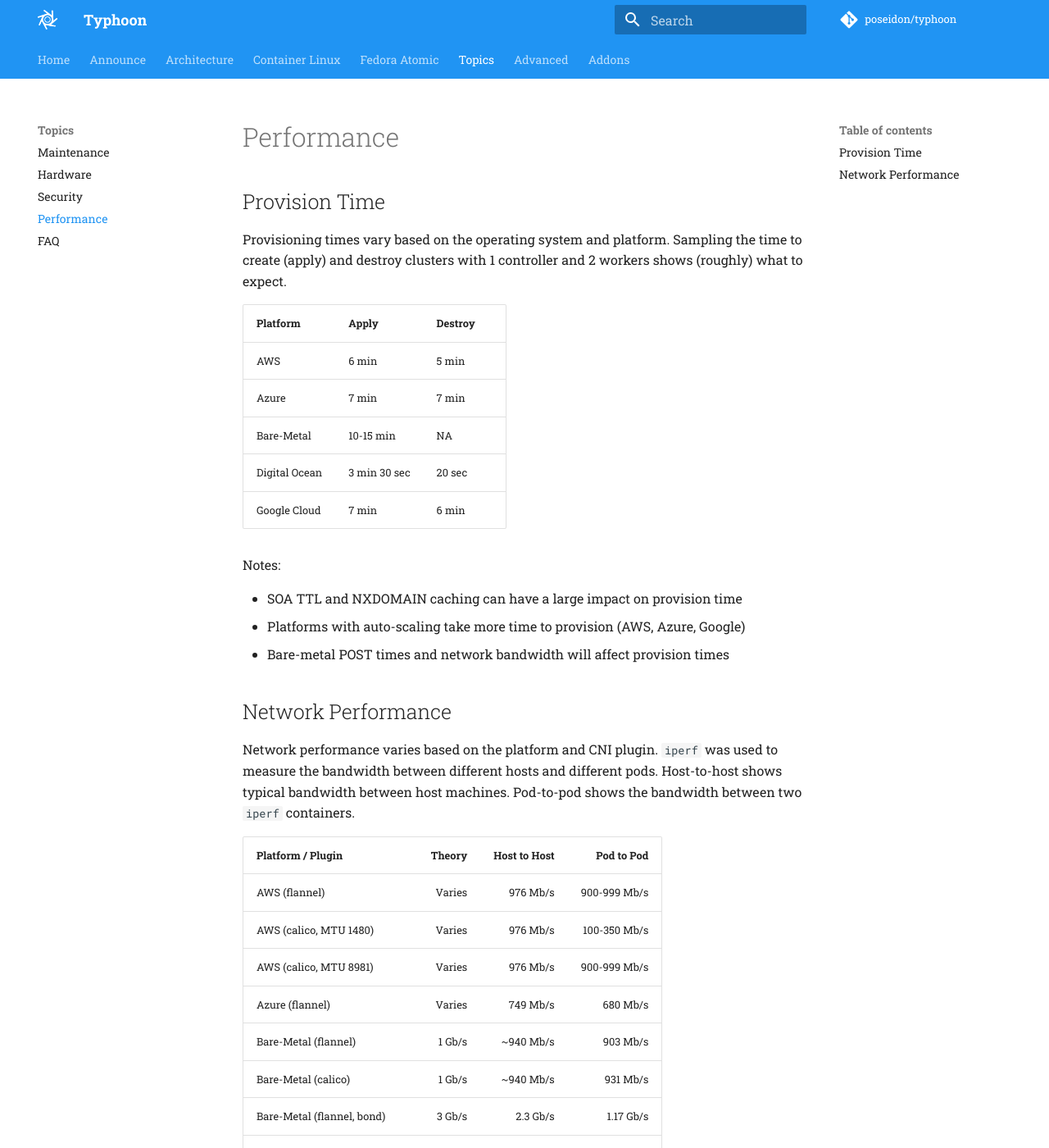
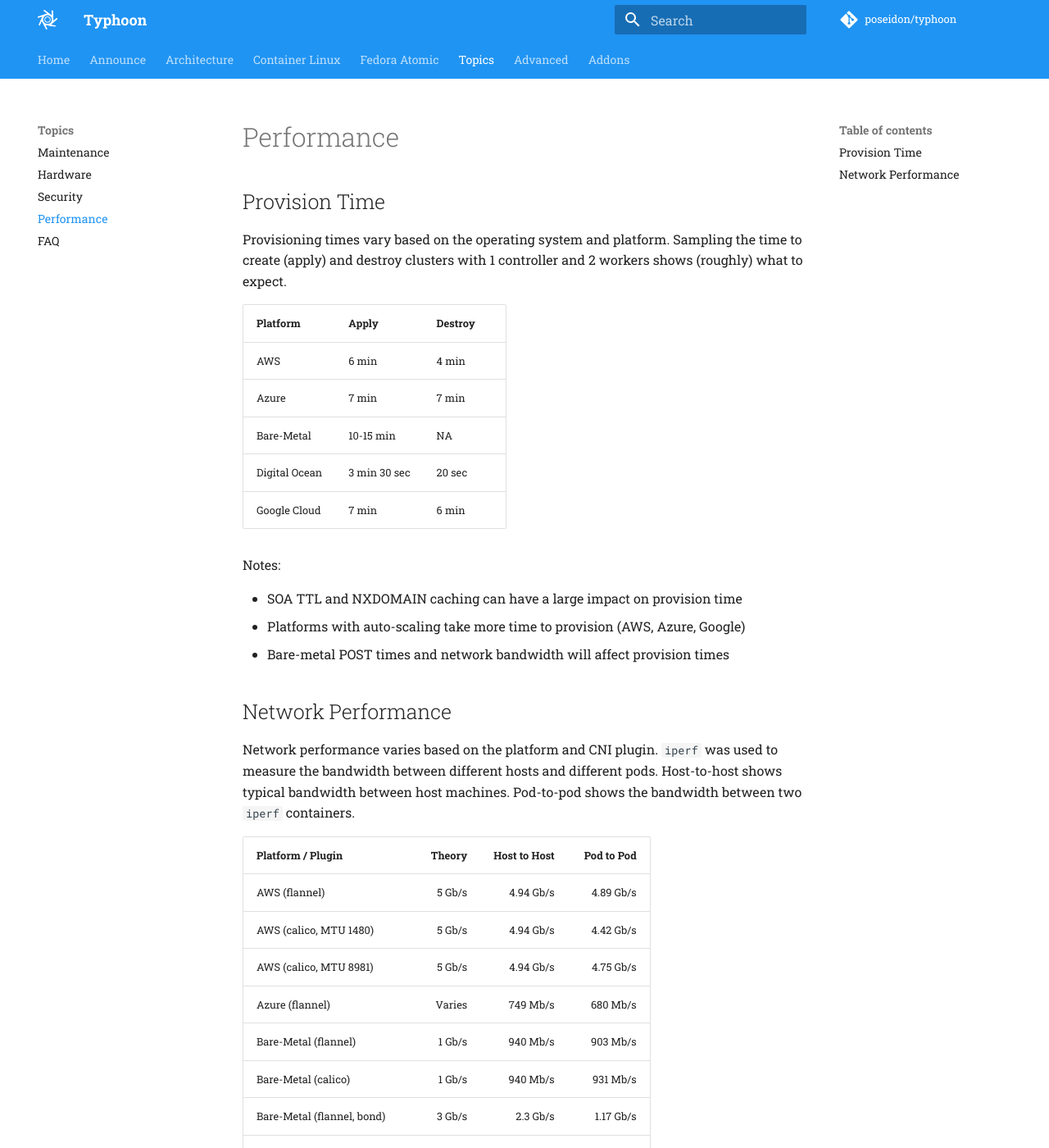
Before and after one commit to poseidon/typhoon, an MkDocs documentation site: the page built from docs/topics/performance.md, in a window 1280 px wide and 1400 px high. Shown: the whole window at 82% size. Built offline with MkDocs 1.6.1 and Material for MkDocs 9.7.7, drawn with Linux system fonts in a browser that asks for light colours; comment, search, counter and statistics services are not loaded.

```diff
--- a/docs/topics/performance.md
+++ b/docs/topics/performance.md
@@ -6,7 +6,7 @@ Provisioning times vary based on the operating system and platform. Sampling the
 
 | Platform      | Apply | Destroy |
 |---------------|-------|---------|
-| AWS           | 6 min | 5 min   |
+| AWS           | 6 min | 4 min   |
 | Azure         | 7 min | 7 min   |
 | Bare-Metal    | 10-15 min | NA  |
 | Digital Ocean | 3 min 30 sec | 20 sec |
@@ -24,12 +24,12 @@ Network performance varies based on the platform and CNI plugin. `iperf` was use
 
 | Platform / Plugin          | Theory | Host to Host | Pod to Pod   |
 |----------------------------|-------:|-------------:|-------------:|
-| AWS (flannel)              | Varies | 976 Mb/s     | 900-999 Mb/s |
-| AWS (calico, MTU 1480)     | Varies | 976 Mb/s     | 100-350 Mb/s |
-| AWS (calico, MTU 8981)     | Varies | 976 Mb/s     | 900-999 Mb/s |
-| Azure (flannel)            | Varies | 749 Mb/s     | 680 Mb/s     |
-| Bare-Metal (flannel)       | 1 Gb/s | ~940 Mb/s    | 903 Mb/s     |
-| Bare-Metal (calico)        | 1 Gb/s | ~940 Mb/s    | 931 Mb/s     |
+| AWS (flannel)              | 5 Gb/s | 4.94 Gb/s    | 4.89 Gb/s    |
+| AWS (calico, MTU 1480)     | 5 Gb/s | 4.94 Gb/s    | 4.42 Gb/s    |
+| AWS (calico, MTU 8981)     | 5 Gb/s | 4.94 Gb/s    | 4.75 Gb/s    |
+| Azure (flannel)            | Varies |  749 Mb/s    | 680 Mb/s     |
+| Bare-Metal (flannel)       | 1 Gb/s |  940 Mb/s    | 903 Mb/s     |
+| Bare-Metal (calico)        | 1 Gb/s |  940 Mb/s    | 931 Mb/s     |
 | Bare-Metal (flannel, bond) | 3 Gb/s |  2.3 Gb/s    | 1.17 Gb/s    |
 | Bare-Metal (calico, bond)  | 3 Gb/s |  2.3 Gb/s    | 1.17 Gb/s    |
 | Digital Ocean              | 2 Gb/s | 1.97 Gb/s    | 1.64 Gb/s    |
```
Also changed, not shown: CHANGES.md (+5 -0 lines), docs/atomic/aws.md (+2 -2 lines), docs/cl/aws.md (+2 -2 lines), 2 other files.
